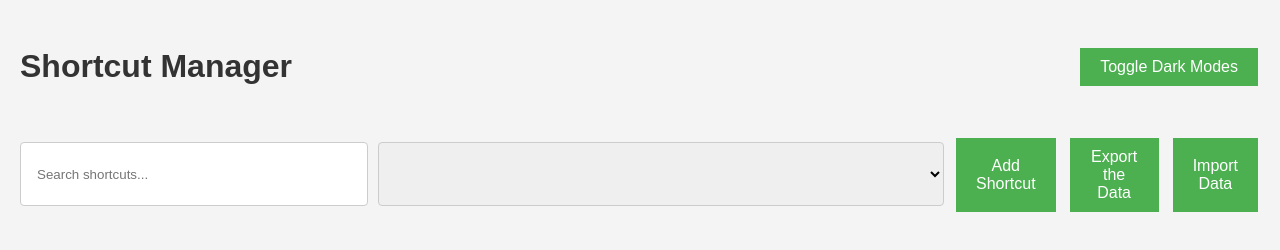
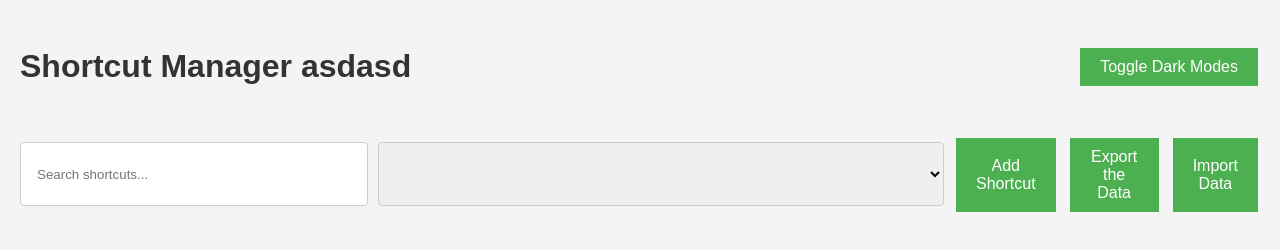
Before and after one commit to jayakrishnan94/Shortcut-Manager, a website with bundled scripts: page index.html in a window 1280 px wide. Built offline with nearby package versions, Linux system fonts and the light colour scheme; no server answers.

Commit message:
Update index.html

```diff
--- a/index.html
+++ b/index.html
@@ -8,7 +8,7 @@
     </head>
     <body>
         <header>
-            <h1>Shortcut Manager </h1>
+            <h1>Shortcut Manager asdasd</h1>
             <button id="darkModeToggle">Toggle Dark Modes</button>
         </header>
         <main>
```
